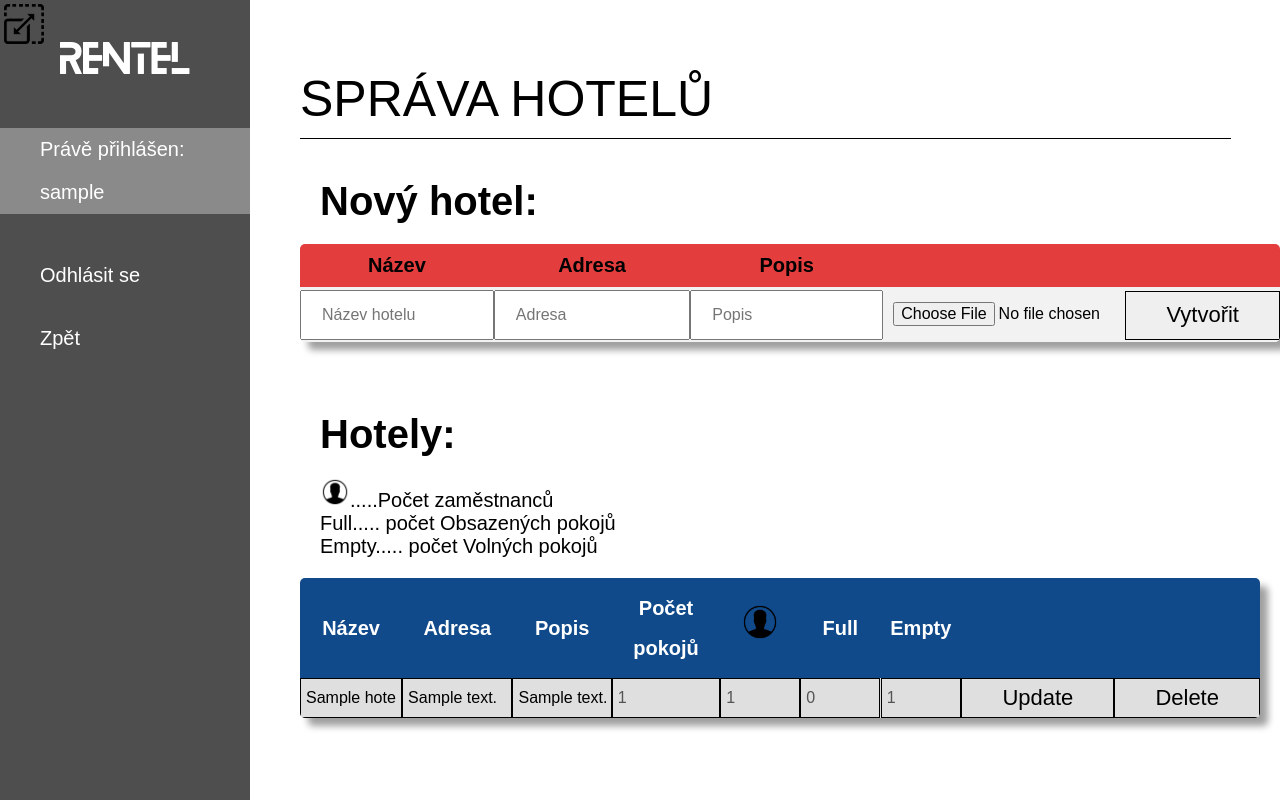
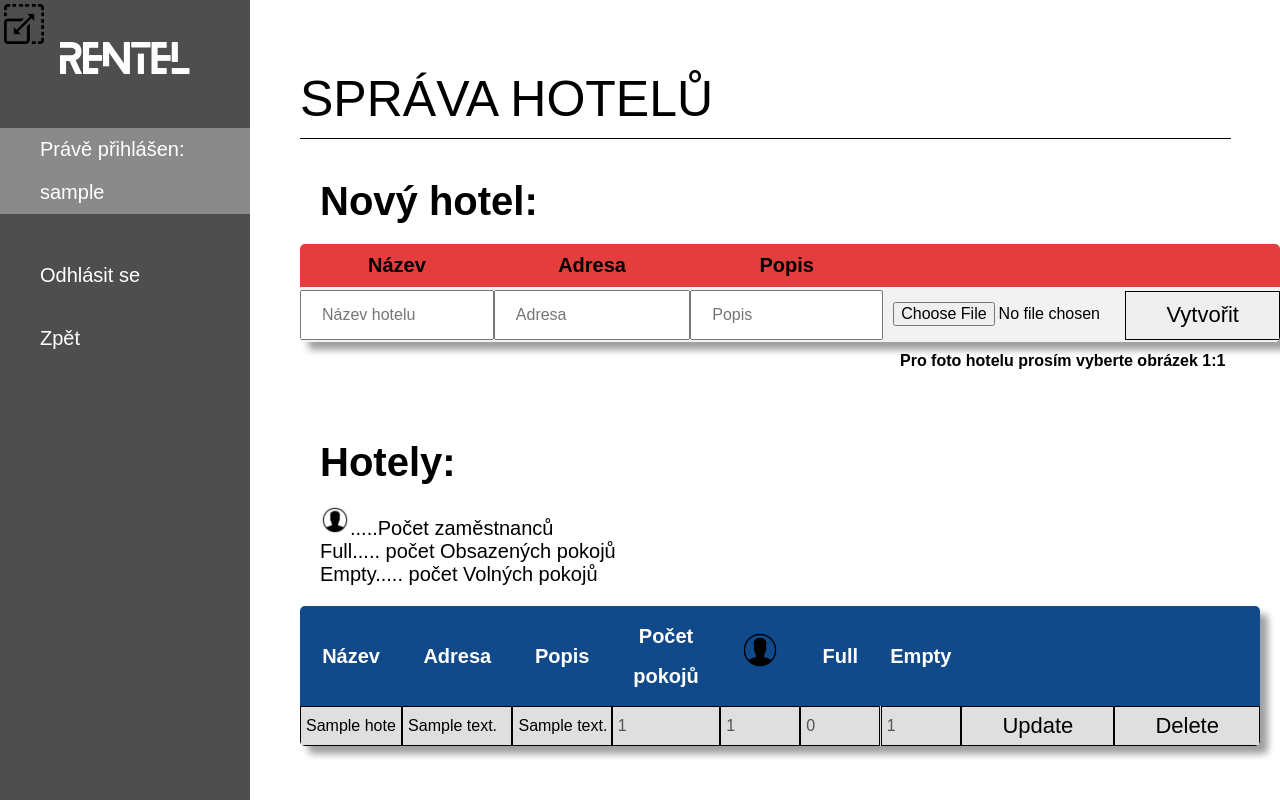
Before and after one commit to dp9898cz/IIS-project-2020, a Flask app: page /dashboard/hotels in a window 1280 px wide. Run offline with Flask 2, Linux system fonts and the light colour scheme; a user stored in the database is signed in; tables that the repository leaves empty hold one stand-in row (values such as "Sample post"); lists and menus that the app fills with data are empty; some libraries are stand-ins or nearby versions.

Commit message:
fix index and poznamka foto hotelu

```diff
--- a/static/css/dash_style.css
+++ b/static/css/dash_style.css
@@ -269,6 +269,10 @@ h3{
     font-size: 40px;
     padding: 20px;
 }
+.adding h4{
+    padding-top: 10px ;
+    padding-left: 600px ;
+}
 .master-table-without-find{
     margin-top: 50px;
     margin-right: 20px ;
--- a/templates/base.html
+++ b/templates/base.html
@@ -22,7 +22,7 @@
         <input type="checkbox" id="toggle"/>
         <div class="menu">
             <nav class="main-menu">
-                <a href="{{ url_for('main.onas', id=1) }}" class="main-icon">Rentel</a>
+                <a href="{{ url_for('main.index', id=1) }}" class="main-icon">Rentel</a>
                 <ul>
                     <li>
                         <a class="level" href="{{ url_for('main.onas') }}">O nás</a>
--- a/templates/dashboard_hotels.html
+++ b/templates/dashboard_hotels.html
@@ -35,6 +35,7 @@
                 </form>
             </tr>
         </table>
+        <h4>Pro foto hotelu prosím vyberte obrázek 1:1</h4>
     </div>
     <div class="master-table-without-find">
         <h3>Hotely:</h3>
```
